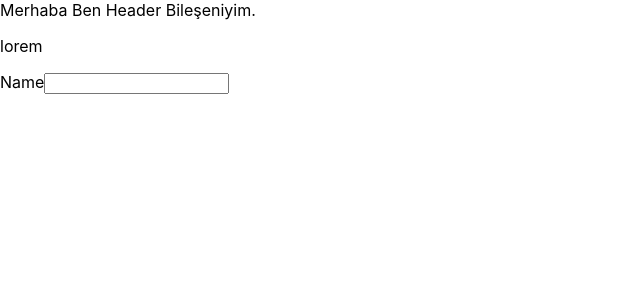
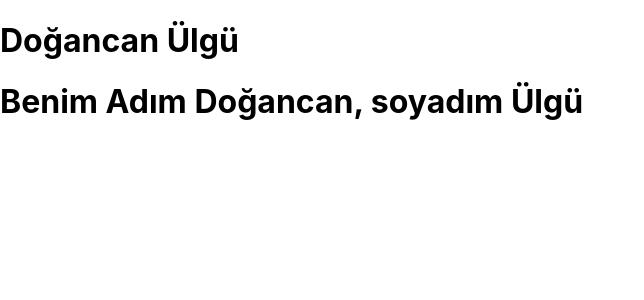
Before and after one commit to dogancanulgu/Create-React-App, a React (Create React App) app: page / in a window 1280 px wide. Shown: the top 300 px of the page, without its empty margins (0-644 px from the left). Built offline with nearby package versions, Linux system fonts and the light colour scheme.

Commit message:
Değişken Render Etmek

```diff
--- a/src/App.js
+++ b/src/App.js
@@ -2,26 +2,38 @@ import React from 'react';
 import './App.css';
 import Header from './components/Header';
 
+const name = "Doğancan";
+const surname = "Ülgü"
+
+
 function App() {
 
-  // return React.createElement("div", null, "Hello");
+  return <>
+    <h1>{name} {surname}</h1>
+    <h1>{`Benim Adım ${name}, soyadım ${surname}`}</h1>
+  </>;
 
+
+
+
+  // // return React.createElement("div", null, "Hello");
+
+  // // return (
+  // // <div>
+  // //   <Header />
+  // // </div>);
   // return (
-  // <div>
-  //   <Header />
-  // </div>);
-  return (
-  <>
-    <Header/>
-    <p className="xyz">
-      lorem
-    </p>
-    <label htmlFor="myInput">
-      Name
-    <input id="myInput"/>
-    </label>
-  </>
-  );
+  // <>
+  //   <Header/>
+  //   <p className="xyz">
+  //     lorem
+  //   </p>
+  //   <label htmlFor="myInput">
+  //     Name
+  //   <input id="myInput"/>
+  //   </label>
+  // </>
+  // );
 }
 
 export default App;
```
